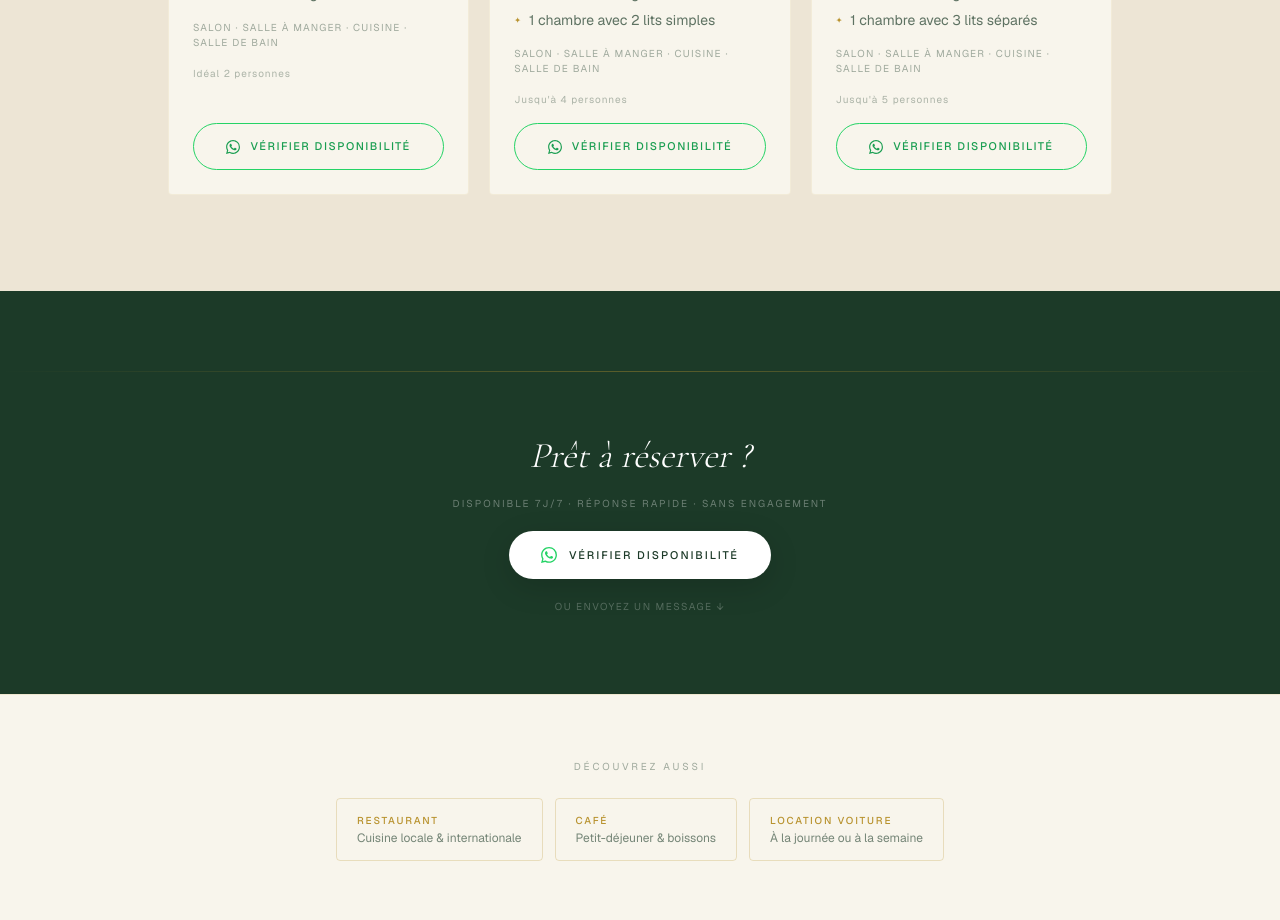
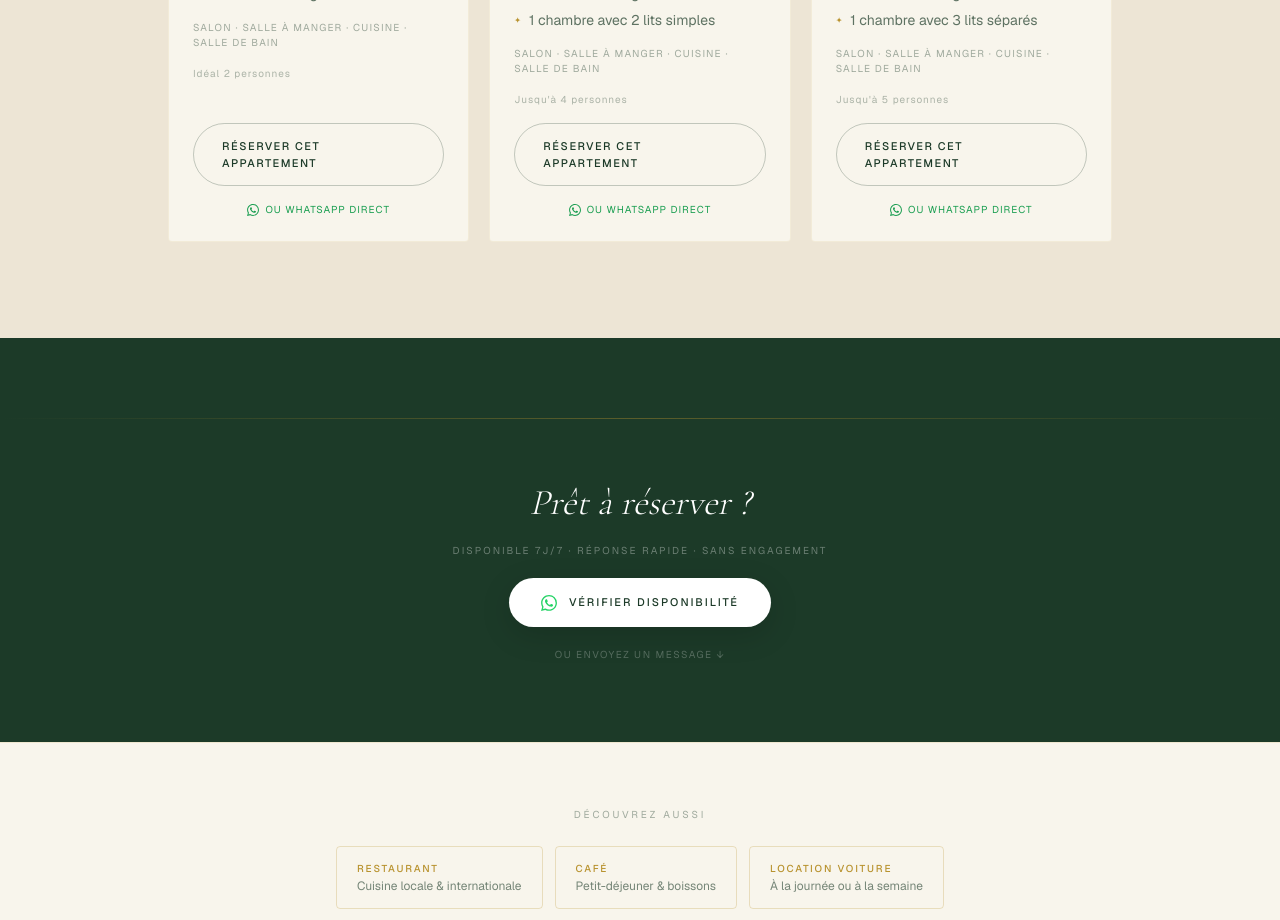
Before and after one commit to Hamza92sy/palm-dor-dakhla, a Next.js app: page /hebergements in a window 1280 px wide. Shown: the part 1420-2340 px from the top of the page. Built offline with nearby package versions, Linux system fonts and the light colour scheme; no server answers.

Commit message:
Improve accommodation booking CTA flow

```diff
--- a/src/app/hebergements/page.tsx
+++ b/src/app/hebergements/page.tsx
@@ -260,15 +260,26 @@ export default function HebergementsPage() {
                     {apt.capacity}
                   </p>
 
-                  {/* CTA */}
-                  <WhatsAppButton
-                    href={waUrl}
-                    className="group flex items-center justify-center gap-2.5 border border-[#25D366] text-[#1a9e51] hover:bg-[#25D366] hover:text-white
+                  {/* CTA primary: scroll to form with pre-fill */}
+                  <a
+                    href={`?apt=${apt.id}#contact`}
+                    className="flex items-center justify-center
+                      border border-palm-blue/25 text-palm-blue hover:bg-palm-blue hover:text-white
                       text-[11px] tracking-[0.14em] uppercase font-medium
                       px-7 py-3.5 rounded-full transition-all duration-300 mt-auto"
                   >
-                    <WhatsAppIcon className="w-3.5 h-3.5 shrink-0 transition-transform duration-300 group-hover:scale-110" />
-                    Vérifier disponibilité
+                    Réserver cet appartement
+                  </a>
+
+                  {/* CTA secondary: WA direct */}
+                  <WhatsAppButton
+                    href={waUrl}
+                    className="flex items-center justify-center gap-1.5
+                      text-[10px] text-[#1a9e51] hover:text-[#25D366]
+                      tracking-widest uppercase transition-colors duration-200"
+                  >
+                    <WhatsAppIcon className="w-3 h-3 shrink-0" />
+                    ou WhatsApp direct
                   </WhatsAppButton>
                 </div>
               )
--- a/src/components/service/ServiceContactForm.tsx
+++ b/src/components/service/ServiceContactForm.tsx
@@ -1,8 +1,10 @@
 'use client'
 
-import { useState } from 'react'
+import { useState, useEffect } from 'react'
 import { trackLead, trackWhatsApp } from '@/lib/tracking'
 import { SERVICE_LABELS, type ServiceType } from '@/lib/services'
+
+const VALID_APT_PARAMS = ['standard', '2-chambres', 'grande-capacite']
 
 const APARTMENT_TYPES = [
   { value: '',                label: 'Type non précisé'               },
@@ -35,6 +37,15 @@ export default function ServiceContactForm({ service }: Props) {
 
   const today = new Date().toISOString().split('T')[0]
   const isAccommodation = service === 'accommodation'
+
+  useEffect(() => {
+    if (!isAccommodation) return
+    const params = new URLSearchParams(window.location.search)
+    const apt = params.get('apt')
+    if (apt && VALID_APT_PARAMS.includes(apt)) {
+      setApartmentType(apt)
+    }
+  }, [])
 
   async function handleSubmit(e: React.FormEvent) {
     e.preventDefault()
```
